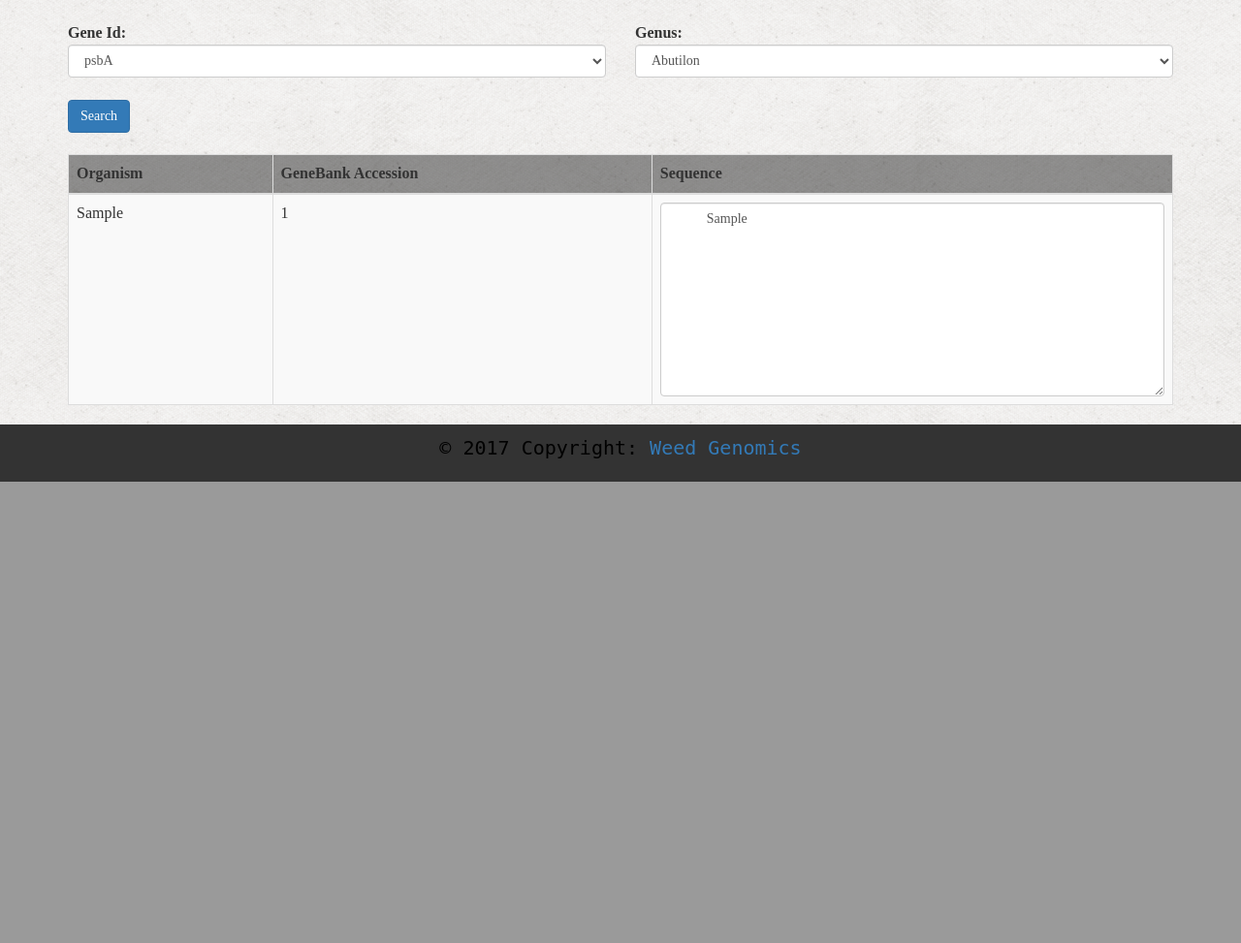
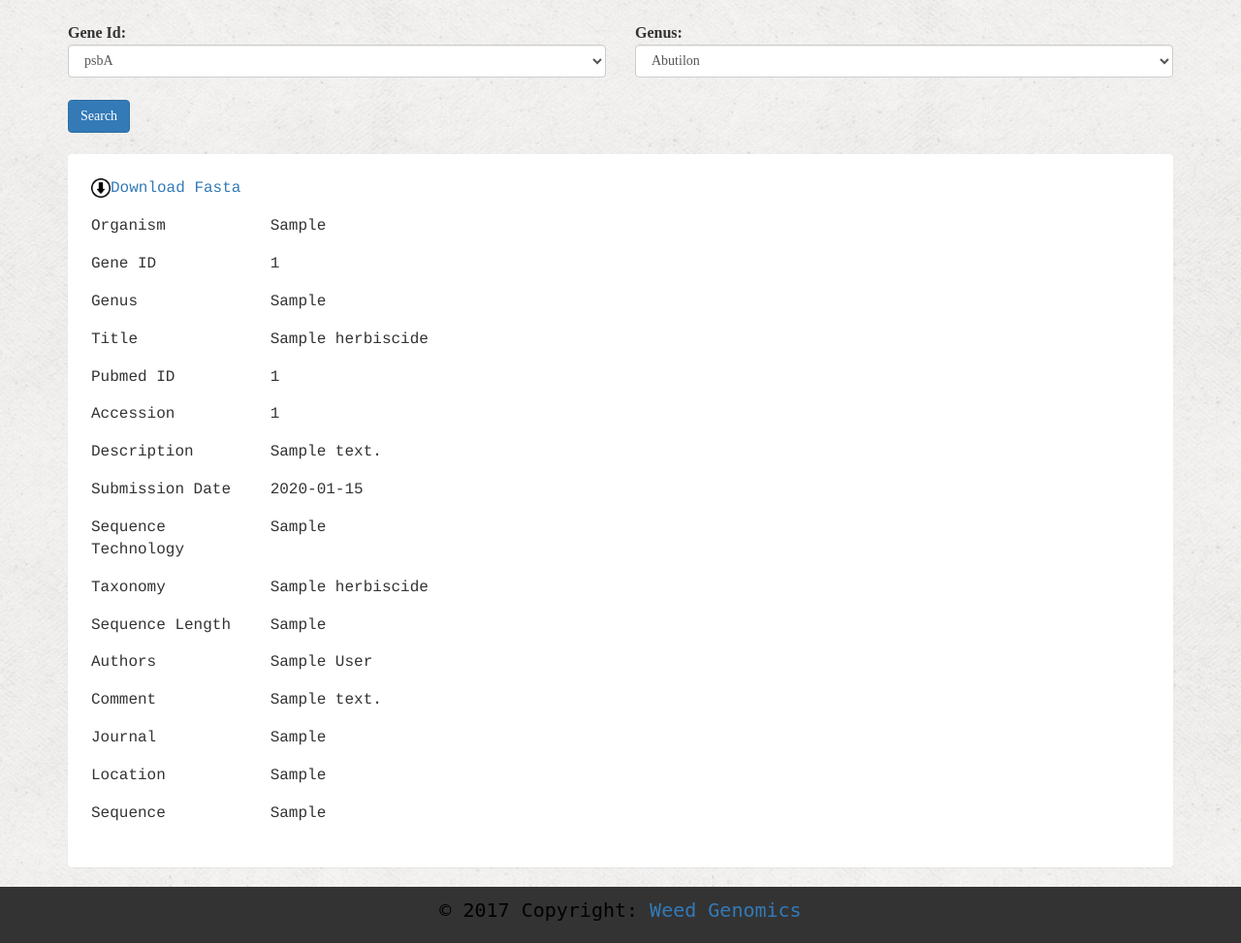
Before and after one commit to Wilkhu90/Weedgenomics, a Django app: page /herbicideDetail/1/ in a window 1280 px wide. Shown: the part 350-1323 px from the top of the page at 97% size. Before the commit the page ends 847 px from the top, so only its background shows below. Run offline with Django 3.2, Linux system fonts and the light colour scheme; tables that the repository leaves empty hold one stand-in row (values such as "Sample post"); some libraries are stand-ins or nearby versions.

Commit message:
Adding Herbicide Detail page.

```diff
--- a/search/static/search/style.css
+++ b/search/static/search/style.css
@@ -138,3 +138,14 @@ body {
 .btn {
     white-space: normal;
 }
+#herbDetail {
+  font-family: courier;
+}
+#removeBorder tbody>tr>td {
+    border: none;
+    border-top: none;
+}
+#removeBorder {
+  table-layout: fixed;
+  word-wrap: break-word;
+}
--- a/search/templates/search/herbicideDetail.html
+++ b/search/templates/search/herbicideDetail.html
@@ -4,23 +4,78 @@
 
 {% block results %}
 <div class="container">
-  <table class="table table-striped table-bordered">
-    <thead class="thead-inverse">
+  <div class="panel">
+      <div class="panel-body" id="herbDetail">
+        <table class="table" id="removeBorder">
           <tr>
-        <th>Organism</th>
-        <th>GeneBank Accession</th>
-        <th>Sequence</th>
+            <td class="col-xs-2"><a href="{% url 'search:download_herb_fasta' sequence.genbankId %}"><img src= "{% static 'search/images/download.png' %}" width="20" height="20" />Download Fasta</a></td>
           </tr>
-    </thead>
-      <tbody>
           <tr>
-        <td>{{sequence.organism}}</td>
+            <td class="col-xs-2">Organism</td>
+            <td class="col-xs-10">{{sequence.organism}}</td>
+          </tr>
+          <tr>
+            <td>Gene ID</td>
+            <td>{{sequence.gene_id}}</td>
+          </tr>
+          <tr>
+            <td>Genus</td>
+            <td>{{sequence.genus}}</td>
+          </tr>
+          <tr>
+            <td>Title</td>
+            <td>{{sequence.title}}</td>
+          </tr>
+          <tr>
+            <td>Pubmed ID</td>
+            <td>{{sequence.pubmed_id}}</td>
+          </tr>
+          <tr>
+            <td>Accession</td>
             <td>{{sequence.genbankId}}</td>
-        <td><textarea class="form-control" id="sequenceText">
-          {{sequence.sequence}}
-          </textarea></td>
           </tr>
-      </tbody>
+          <tr>
+            <td>Description</td>
+            <td>{{sequence.description}}</td>
+          </tr>
+          <tr>
+            <td>Submission Date</td>
+            <td>{{sequence.submissionDate}}</td>
+          </tr>
+          <tr>
+            <td>Sequence Technology</td>
+            <td>{{sequence.seqTechnology}}</td>
+          </tr>
+          <tr>
+            <td>Taxonomy</td>
+            <td>{{sequence.taxonomy}}</td>
+          </tr>
+          <tr>
+            <td>Sequence Length</td>
+            <td>{{sequence.sequenceLength}}</td>
+          </tr>
+          <tr>
+            <td>Authors</td>
+            <td>{{sequence.authors}}</td>
+          </tr>
+          <tr>
+            <td>Comment</td>
+            <td>{{sequence.comment}}</td>
+          </tr>
+          <tr>
+            <td>Journal</td>
+            <td>{{sequence.journal}}</td>
+          </tr>
+          <tr>
+            <td>Location</td>
+            <td>{{sequence.location}}</td>
+          </tr>
+          <tr>
+            <td>Sequence</td>
+            <td>{{sequence.sequence}}</td>
+          </tr>
         </table>
       </div>
+    </div>
+</div>
 {% endblock %}
```
Lines whose indentation alone changed are shown as unchanged.
